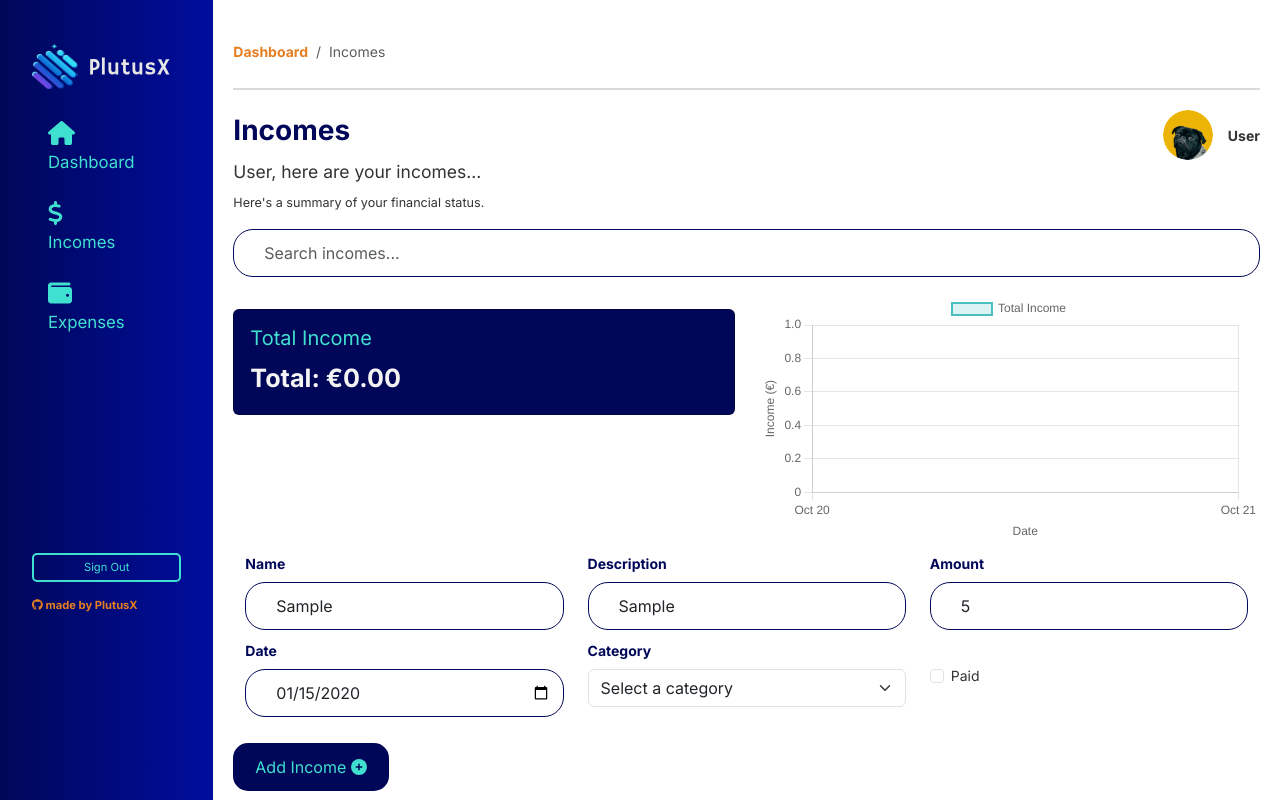
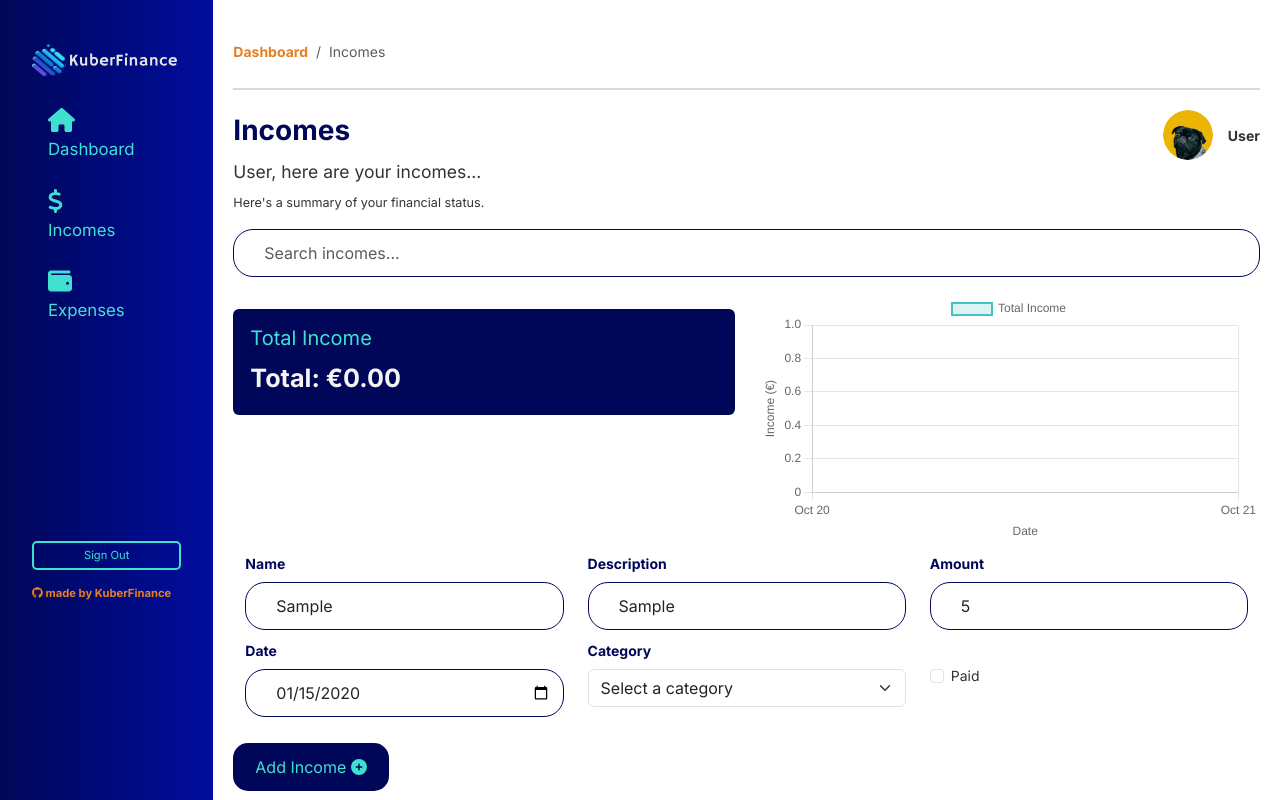
Before and after one commit to himanishpuri/budget-management-system-react, a React (Create React App) app: page /#/incomes in a window 1280 px wide. Both pictures are taken after typing "Sample", "Sample", "5", "2020-01-15" into the empty fields and a click on the button "Add Income". Shown: the top 800 px of the page. Built offline with nearby package versions, Linux system fonts and the light colour scheme.

Commit message:
Update page title and logo in index.html and SidebarNav.js

```diff
--- a/public/index.html
+++ b/public/index.html
@@ -39,7 +39,7 @@
       work correctly both with client-side routing and a non-root public URL.
       Learn how to configure a non-root public URL by running `npm run build`.
     -->
-		<title>PlutusX</title>
+		<title>KuberFinance</title>
 	</head>
 	<body>
 		<noscript>You need to enable JavaScript to run this app.</noscript>
--- a/src/components/Dashboard/Dashboard.js
+++ b/src/components/Dashboard/Dashboard.js
@@ -13,7 +13,7 @@ import PropTypes from "prop-types";
 
 function Dashboard({ totalIncomes, totalExpenses }) {
 	// Calculate the total financial data
-	const total = totalIncomes + totalExpenses;
+	const total = totalIncomes - totalExpenses;
 
 	// Function to reload the page
 	const handleReload = () => {
@@ -39,7 +39,7 @@ function Dashboard({ totalIncomes, totalExpenses }) {
 						pageTitle="Dashboard"
 						breadcrumbItems={[
 							{ name: "Dashboard", path: "/dashboard", active: true },
-							{ name: "Welcome", path: "/welcome", active: true },
+							{ name: "Welcome", path: "/dashboard", active: true },
 						]}
 					/>
 
@@ -70,8 +70,8 @@ function Dashboard({ totalIncomes, totalExpenses }) {
 								<InfoCard
 									title="Total"
 									value={`$${total}`}
-									linkText="View details"
-									linkTo="/dashboard"
+									// linkText="View details"
+									// linkTo="/dashboard"
 								/>
 							</motion.div>
 						</Col>
--- a/src/components/SidebarNav/SidebarNav.js
+++ b/src/components/SidebarNav/SidebarNav.js
@@ -16,7 +16,7 @@ function SidebarNav() {
 		<Nav className="flex-column fixed">
 			<Link to="/dashboard">
 				<img
-					src={`${process.env.PUBLIC_URL}/images/Logo/plutusXLogo.svg`}
+					src={`${process.env.PUBLIC_URL}/images/Logo/KuberFinanceLogo.svg`}
 					alt="Logo"
 					className="logo-img"
 				/>
@@ -65,7 +65,7 @@ function SidebarNav() {
 				target="_blank"
 				rel="noopener noreferrer"
 			>
-				<FontAwesomeIcon icon={faGithub} /> made by PlutusX
+				<FontAwesomeIcon icon={faGithub} /> made by KuberFinance
 			</a>
 		</Nav>
 	);
```
Also changed, not shown: public/images/Logo/KuberFinanceLogo.svg (added).
